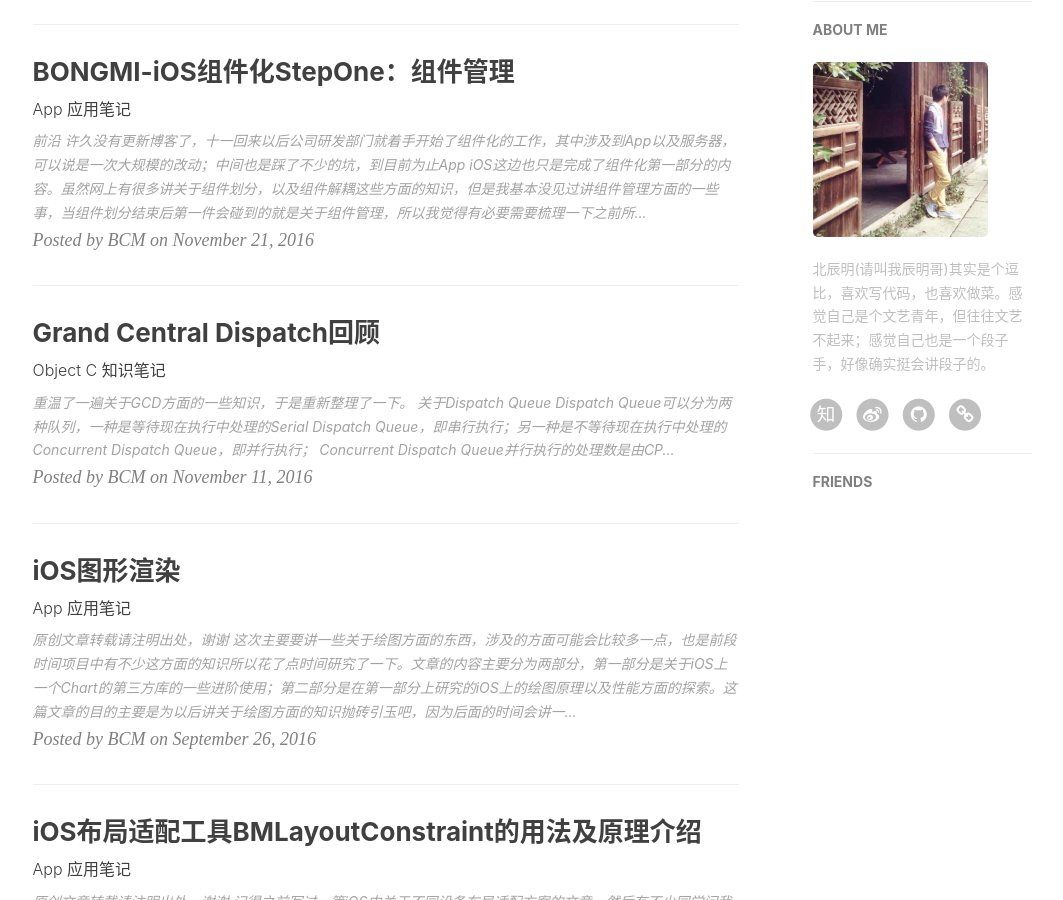
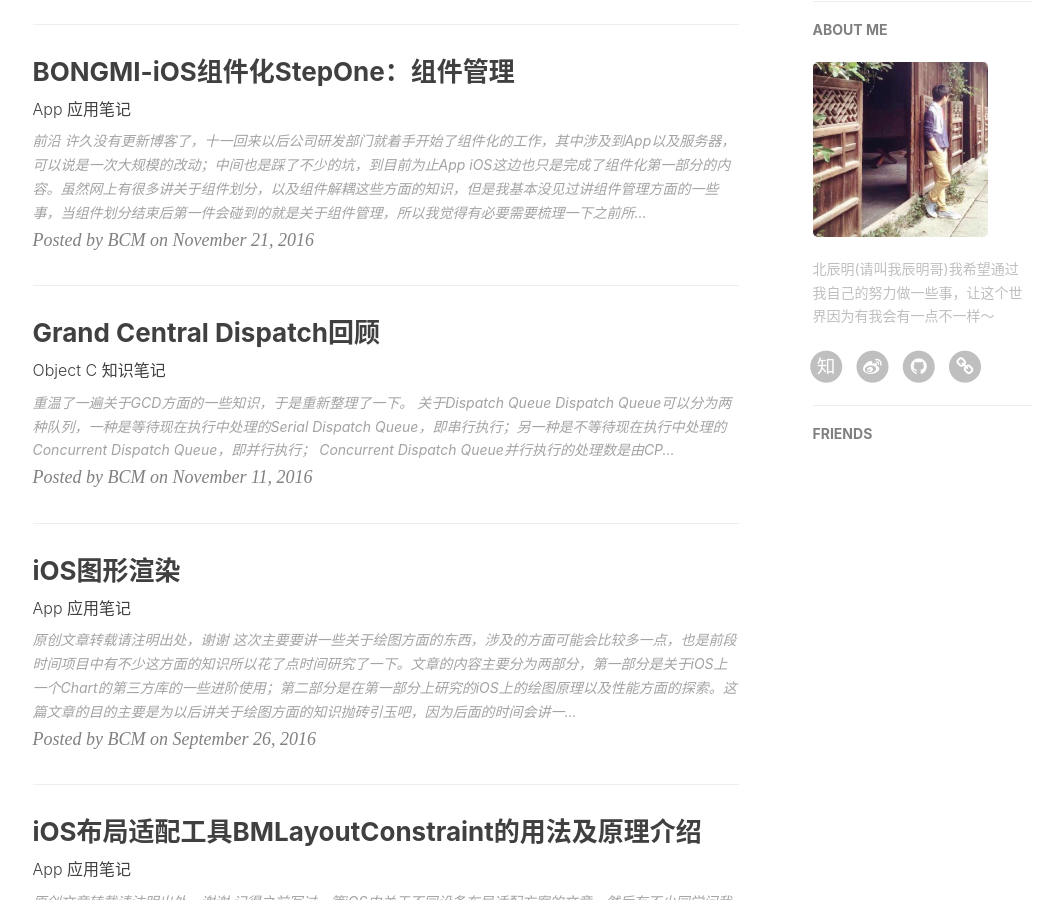
Before and after one commit to beichenming/beichenming.github.io, a Jekyll site: the page built from index.html, in a window 1280 px wide and 900 px high, scrolled down 596 px. Shown: the whole window, without its empty margins (135-1198 px from the left). Built offline with Jekyll 4.4.1, drawn with Linux system fonts in a browser that asks for light colours; nearby versions of some CDN libraries; the list of posts is cut into pages by our own code; comment, search, counter and statistics services are not loaded.

Commit message:
添加生成

```diff
--- a/_config.yml
+++ b/_config.yml
@@ -3,7 +3,7 @@ title: BCM Blog
 SEOTitle: 北辰明 | BCM Blog
 header-img: img/home-bg.jpg
 email: beichenming@163.com
-description: "北辰明(请叫我辰明哥)其实是个逗比，喜欢写代码，也喜欢做菜。感觉自己是个文艺青年，但往往文艺不起来；感觉自己也是一个段子手，好像确实挺会讲段子的；我希望通过我自己的努力做一些事，让这个世界因为有我会有一点不一样～"
+description: "北辰明(请叫我辰明哥)我希望通过我自己的努力做一些事，让这个世界因为有我会有一点不一样～"
 keyword: ""
 url: "http://bcm.show"              # your host, for absolute URL
 baseurl: ""         # for example, '/blog' if your blog hosted on 'host/blog'
@@ -31,7 +31,7 @@ anchorjs: true                          # if you want to customize anchor. check
 # Gems
 # from PR#40, to support local preview for Jekyll 3.0
 gems: [jekyll-paginate]
-
+#plugins: [jekyll-paginate]
 
 
 # Markdown settings
@@ -66,7 +66,7 @@ ga_domain: bcm.show
 
 # Sidebar settings
 sidebar: true                           # whether or not using Sidebar.
-sidebar-about-description: "北辰明(请叫我辰明哥)其实是个逗比，喜欢写代码，也喜欢做菜。感觉自己是个文艺青年，但往往文艺不起来；感觉自己也是一个段子手，好像确实挺会讲段子的。"
+sidebar-about-description: "北辰明(请叫我辰明哥)我希望通过我自己的努力做一些事，让这个世界因为有我会有一点不一样～"
 sidebar-avatar: /img/avatar-bcm.jpg      # use absolute URL, seeing it's used in both `/` and `/about/`
 
 
--- a/_layouts/page.html
+++ b/_layouts/page.html
@@ -39,7 +39,7 @@ layout: default
                     <h5><a href="{{'/tags/' | prepend: site.baseurl }}">FEATURED TAGS</a></h5>
                     <div class="tags">
         				{% for tag in site.tags %}
-                            {% if tag[1].size > {{site.featured-condition-size}} %}
+                            {% if tag[1].size > site.featured-condition-size %}
                 				<a href="{{ site.baseurl }}/tags/#{{ tag[0] }}" title="{{ tag[0] }}" rel="{{ tag[1].size }}">
                                     {{ tag[0] }}
                                 </a>
--- a/_layouts/post.html
+++ b/_layouts/post.html
@@ -51,7 +51,7 @@ layout: default
 
                 <hr>
 
-                {% if site.duoshuo_share && site.duoshuo_username %}
+                {% if site.duoshuo_share and site.duoshuo_username %}
                 <!-- 多说 Share start -->
                 </style>
                 <div class="ds-share"
@@ -126,7 +126,7 @@ layout: default
                     <h5><a href="/tags/">FEATURED TAGS</a></h5>
                     <div class="tags">
         				{% for tag in site.tags %}
-                            {% if tag[1].size > {{site.featured-condition-size}} %}
+                            {% if tag[1].size > site.featured-condition-size %}
                 				<a href="{{ site.baseurl }}/tags/#{{ tag[0] }}" title="{{ tag[0] }}" rel="{{ tag[1].size }}">
                                     {{ tag[0] }}
                                 </a>
```
Also changed, not shown: 1 other file.
